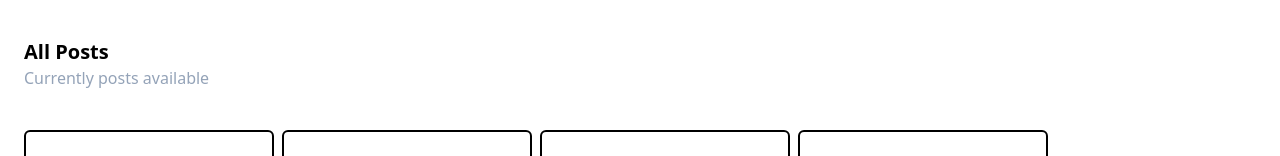
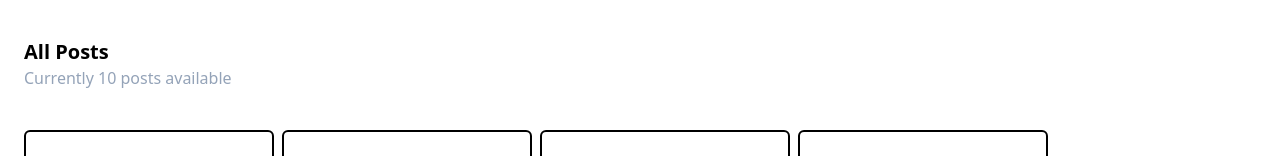
Before and after one commit to MehmetAliKOCAL/CornerPosts, a Nuxt app: page /posts in a window 1280 px wide. Shown: the part 478-634 px from the top of the page. Built offline with nearby package versions, Linux system fonts and the light colour scheme.

Commit message:
bug fix that causing the post count to not show up

```diff
--- a/pages/posts/index.vue
+++ b/pages/posts/index.vue
@@ -5,7 +5,7 @@ import posts from "/utilities/posts.js";
   <section class="px-6 max-w-[1400px] mx-auto my-10">
     <h2 class="font-bold text-xl">All Posts</h2>
     <p class="text-slate-400 font-medium mb-10">
-      Currently {{ posts.length }} posts available
+      Currently {{ posts.allPosts.length }} posts available
     </p>
     <div class="flex flex-wrap gap-2">
       <Cards :admin="false" />
```
